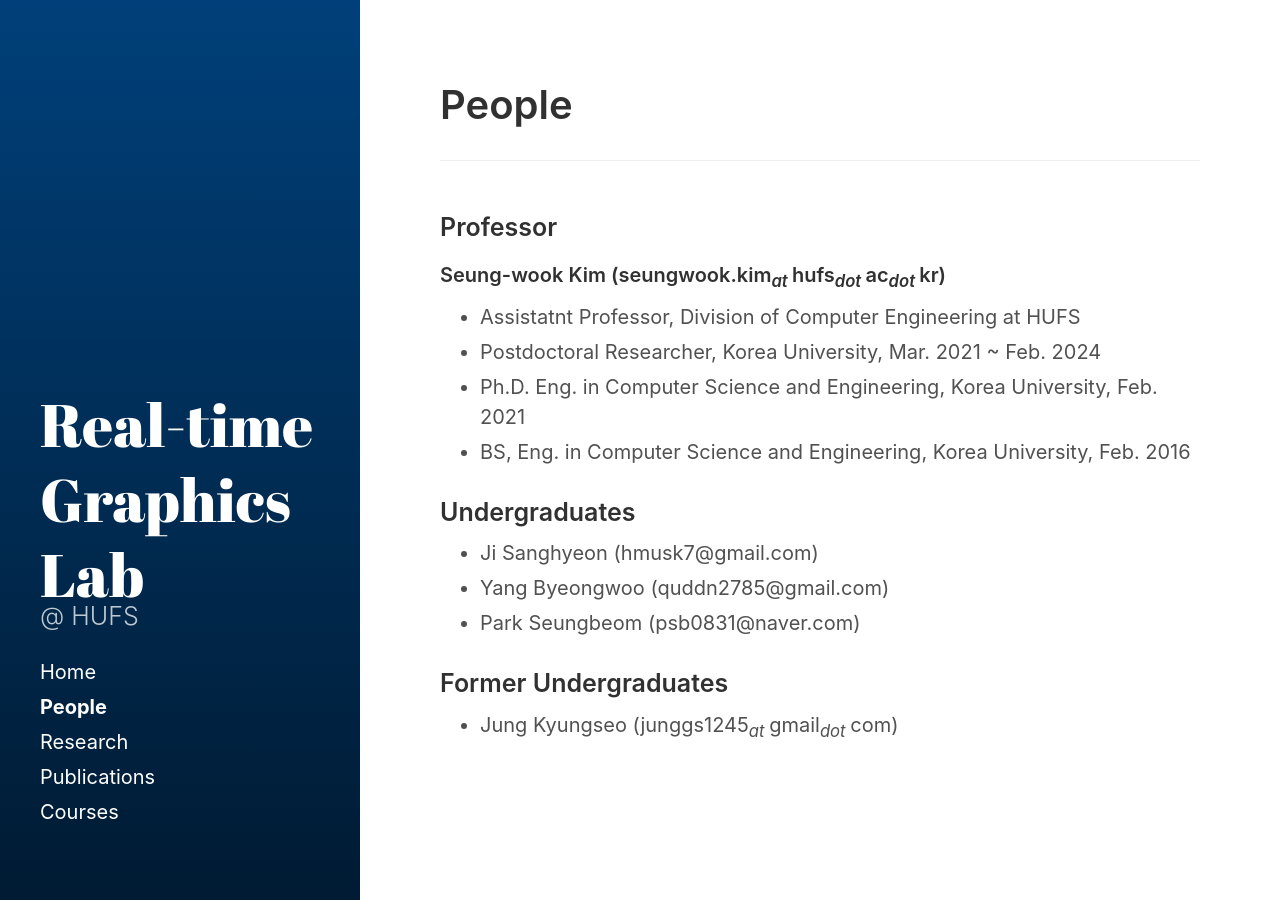
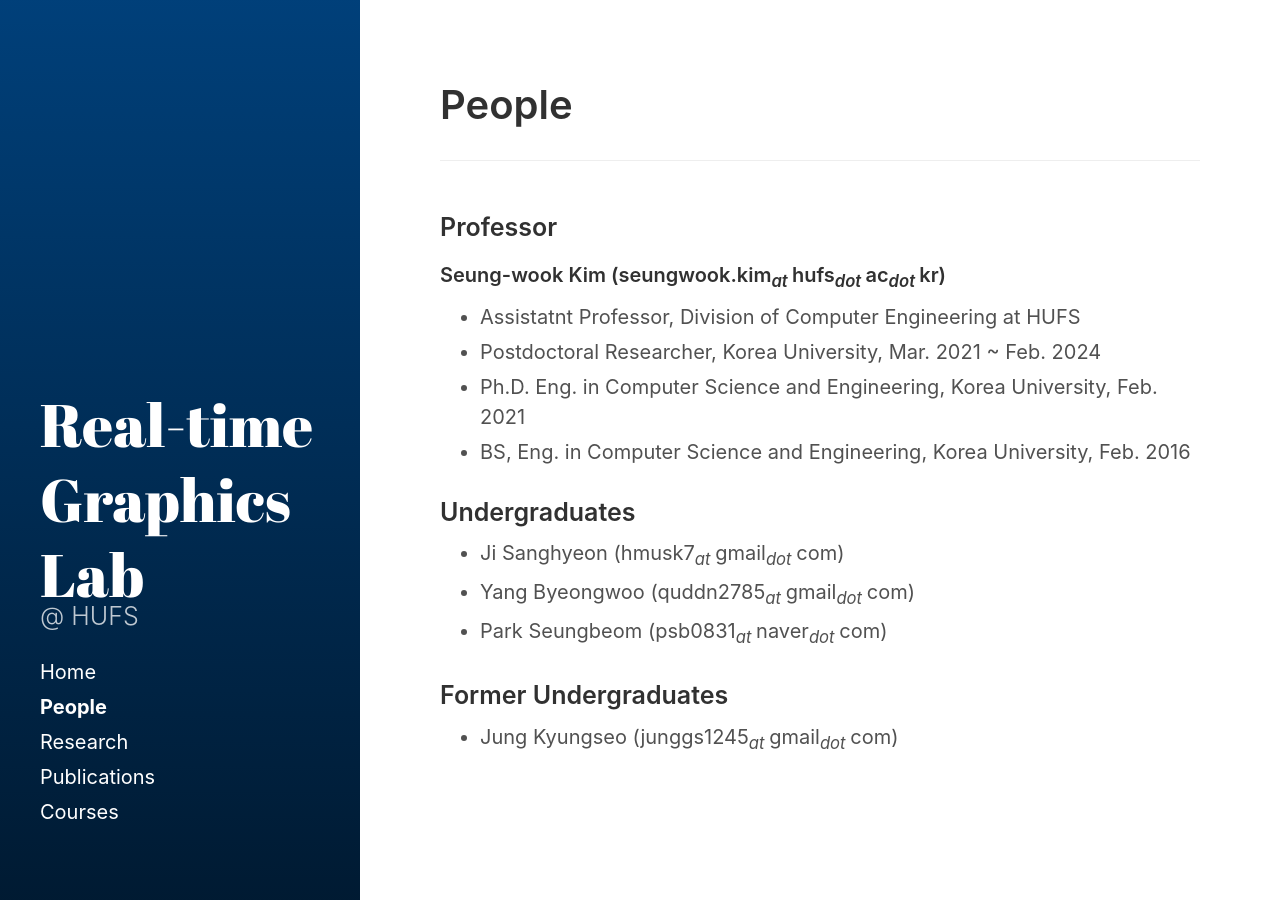
Before and after one commit to God-eunger/God-eunger.github.io, a Jekyll site: the page built from people/index.md, in a window 1280 px wide. Built offline with Jekyll 4.4.1, drawn with Linux system fonts in a browser that asks for light colours.

Commit message:
Update index.md

```diff
--- a/people/index.md
+++ b/people/index.md
@@ -21,9 +21,9 @@ Always check singular or plural according to the number of people
 
 ### Undergraduates
 
- * Ji Sanghyeon (hmusk7@gmail.com)
- * Yang Byeongwoo (quddn2785@gmail.com)
- * Park Seungbeom (psb0831@naver.com)
+ * Ji Sanghyeon (hmusk7<sub><i>at </i></sub>gmail<sub><i>dot </i></sub>com)
+ * Yang Byeongwoo (quddn2785<sub><i>at </i></sub>gmail<sub><i>dot </i></sub>com)
+ * Park Seungbeom (psb0831<sub><i>at </i></sub>naver<sub><i>dot </i></sub>com)
 
 ### Former Undergraduates
 
```
